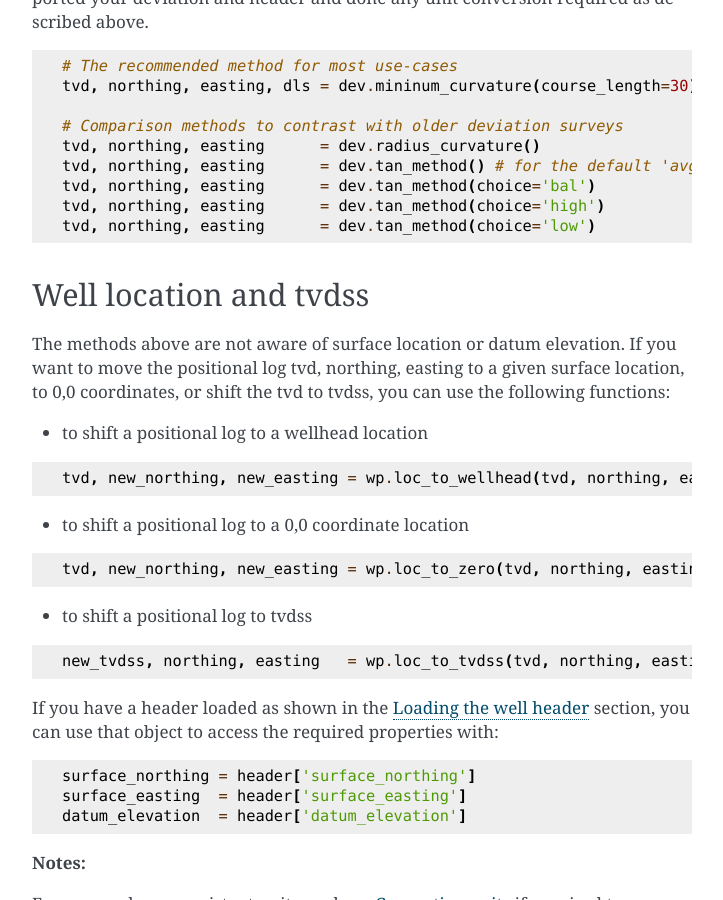
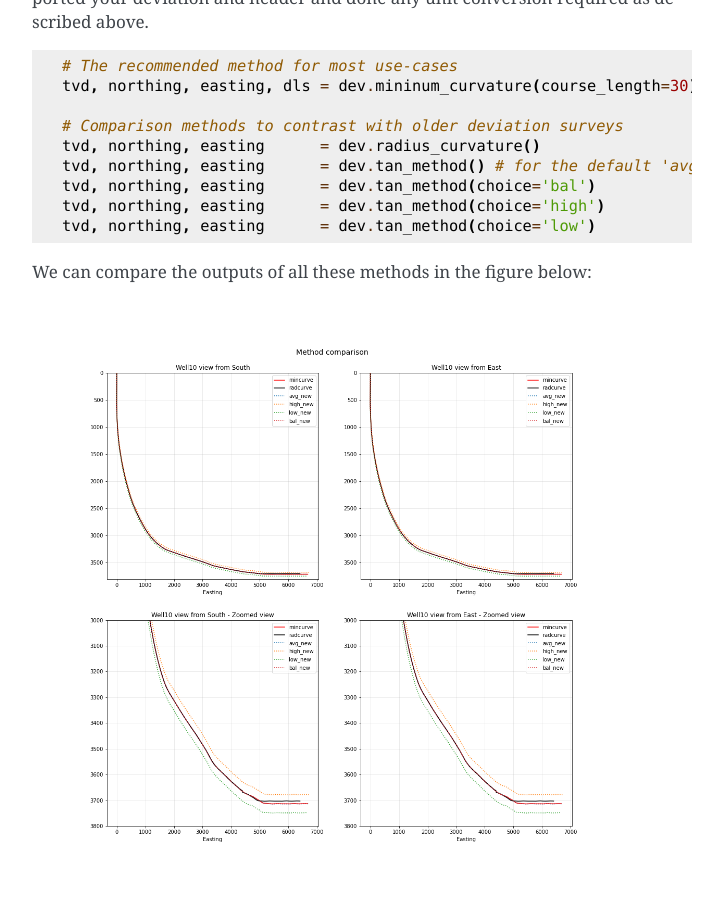
Before and after one commit to Zabamund/wellpathpy, a Sphinx documentation site: the page built from docs/source/tutorial.rst, in a window 1280 px wide and 900 px high, scrolled down 7620 px. Shown: the whole window, without its empty margins (388-1111 px from the left). Built offline with Sphinx 7.4.7, drawn with Linux system fonts in a browser that asks for light colours.

Commit message:
Add illustration of different methods to docs
All six methods are plotted together and a zoomed section towards
TD is included, highlighting the discrepancies between the
minimum_curvature methods and the others.

```diff
--- a/docs/source/tutorial.rst
+++ b/docs/source/tutorial.rst
@@ -304,6 +304,13 @@ You can then run the following methods once you've imported your deviation and h
     tvd, northing, easting      = dev.tan_method(choice='high')
     tvd, northing, easting      = dev.tan_method(choice='low')
 
+We can compare the outputs of all these methods in the figure below:
+
+.. image:: ./figures/Dev_methods_comparison.png
+    :width: 600
+    :alt: Dev_methods_comparison
+
+
 Well location and tvdss
 #######################
 
```
Also changed, not shown: docs/source/figures/Dev_methods_comparison.png (added).
